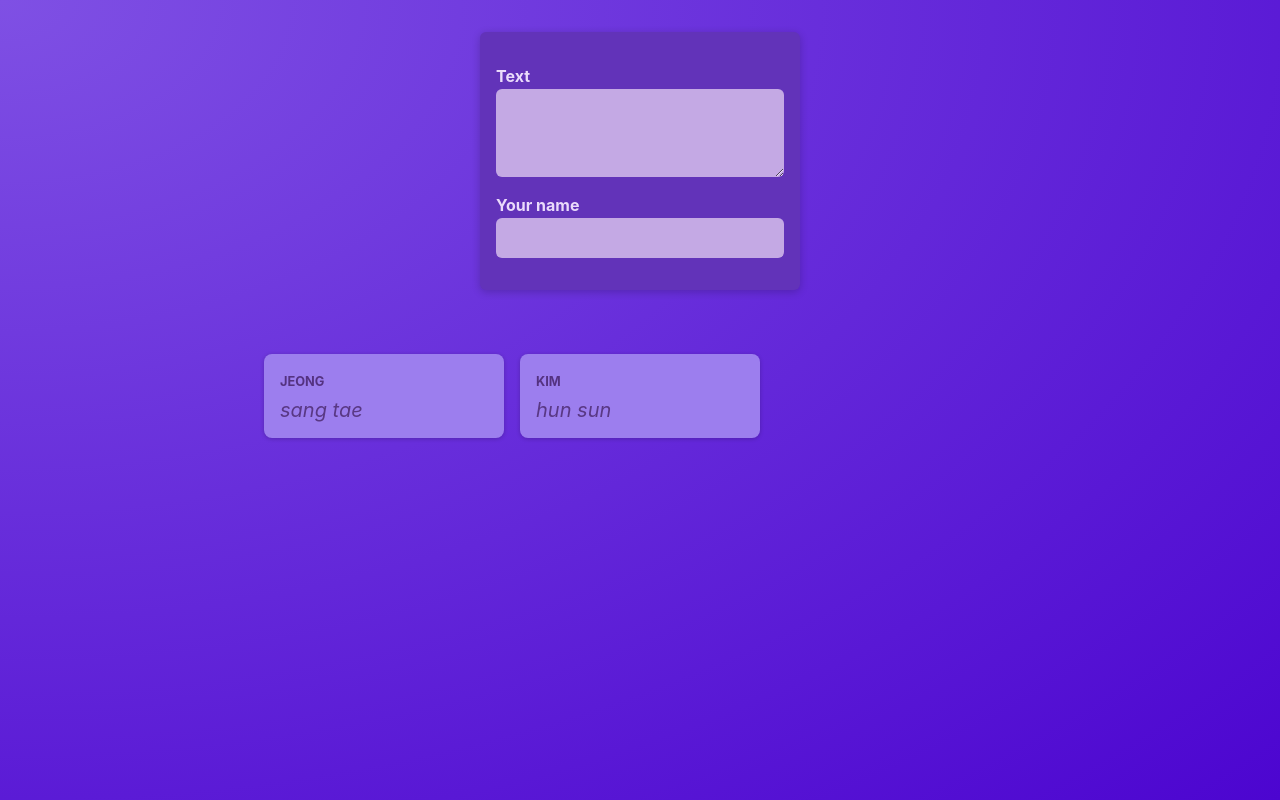
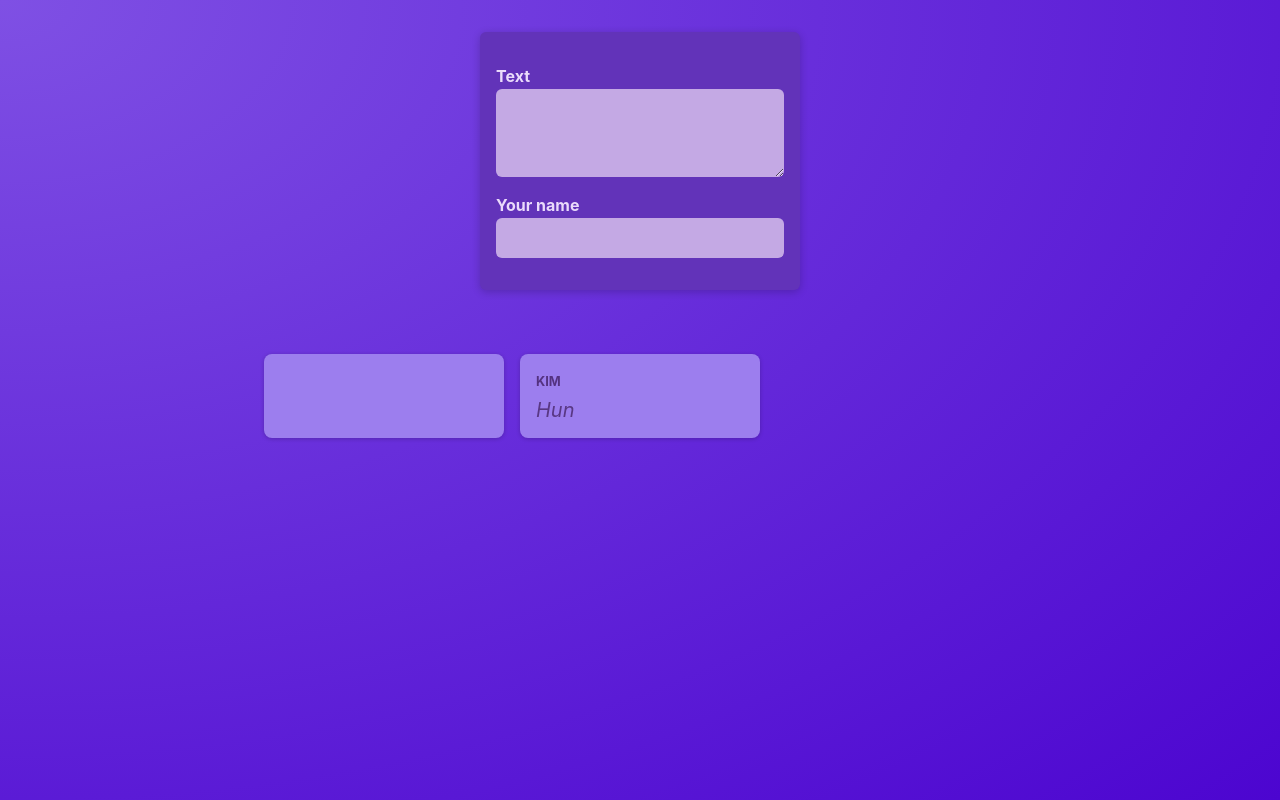
Before and after one commit to jeongsangtae/react-complete-training-summary-and-key-features, a React (Vite) app: page / in a window 1280 px wide. Built offline with nearby package versions, Linux system fonts and the light colour scheme.

Commit message:
React Complete Training Summary and Key Features - raise status

```diff
--- a/src/components/NewPost.jsx
+++ b/src/components/NewPost.jsx
@@ -1,19 +1,15 @@
 import classes from "./NewPost.module.css";
 
-function NewPost() {
-  const changeBodyHandler = (event) => {
-    console.log(event.target.value);
-  };
-
+function NewPost(props) {
   return (
     <form className={classes.form}>
       <p>
         <label htmlFor="body">Text</label>
-        <textarea id="body" required rows={3} onChange={changeBodyHandler} />
+        <textarea id="body" required rows={3} onChange={props.onBodyChange} />
       </p>
       <p>
         <label htmlFor="name">Your name</label>
-        <input type="text" id="name" required />
+        <input type="text" id="name" required onChange={props.onAuthorChange} />
       </p>
     </form>
   );
--- a/src/components/PostList.jsx
+++ b/src/components/PostList.jsx
@@ -1,14 +1,30 @@
+import { useState } from "react";
+
 import Post from "./Post";
 import NewPost from "./NewPost";
 import classes from "./PostList.module.css";
 
 const PostList = () => {
+  const [enteredBody, setEnteredBody] = useState("");
+  const [enteredAuthor, setEnteredAuthor] = useState("");
+
+  const bodyChangeHandler = (event) => {
+    setEnteredBody(event.target.value);
+  };
+
+  const authorChangeHandler = (event) => {
+    setEnteredAuthor(event.target.value);
+  };
+
   return (
     <>
-      <NewPost />
+      <NewPost
+        onBodyChange={bodyChangeHandler}
+        onAuthorChange={authorChangeHandler}
+      />
       <ul className={classes.posts}>
-        <Post author="Jeong" body="sang tae" />
-        <Post author="Kim" body="hun sun" />
+        <Post author={enteredAuthor} body={enteredBody} />
+        <Post author="Kim" body="Hun" />
       </ul>
     </>
   );
```
